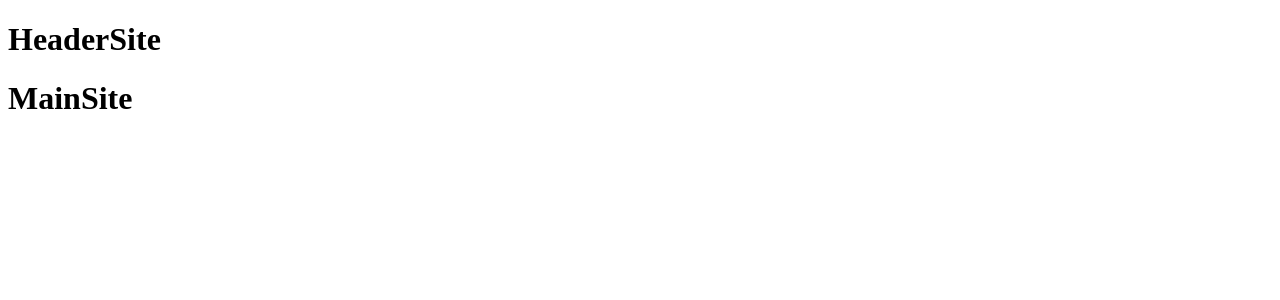
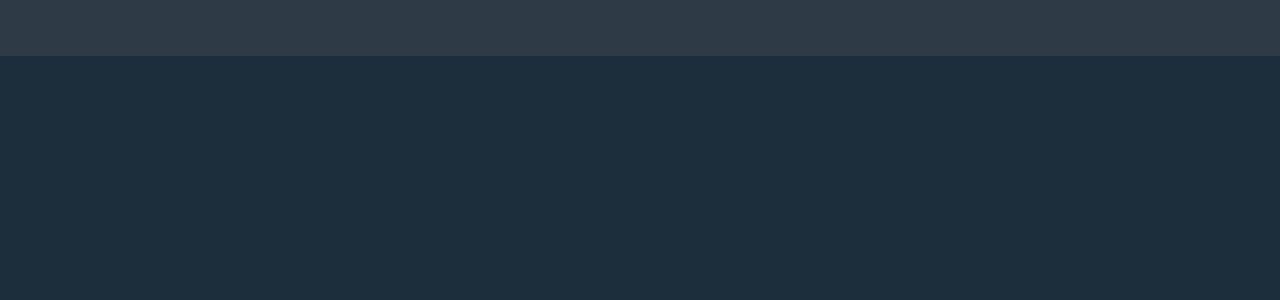
Before and after one commit to AlexBosio95/vue-dischi, a Vue app: page / in a window 1280 px wide. Shown: the top 300 px of the page. Built offline with nearby package versions, Linux system fonts and the light colour scheme.

Commit message:
feat: import axios and bootstrap

```diff
--- a/package.json
+++ b/package.json
@@ -8,7 +8,8 @@
     "lint": "vue-cli-service lint"
   },
   "dependencies": {
-    "boostrap": "^2.0.0",
+    "axios": "^0.27.2",
+    "bootstrap": "^5.1.3",
     "core-js": "^3.8.3",
     "vue": "^2.6.14"
   },
--- a/src/App.vue
+++ b/src/App.vue
@@ -19,5 +19,6 @@ export default {
 </script>
 
 <style lang="scss">
+@import '~bootstrap/scss/bootstrap.scss'
 
 </style>
--- a/src/components/HeaderSite.vue
+++ b/src/components/HeaderSite.vue
@@ -1,7 +1,11 @@
 <template>
-  <div>
-    <h1>HeaderSite</h1>
-  </div>
+  <header>
+    <div class="row">
+      <div class="col-12">
+        <img src="" alt="">
+      </div>
+    </div>
+  </header>
 </template>
 
 <script>
@@ -10,6 +14,13 @@ export default {
 }
 </script>
 
-<style>
+<style lang="scss" scoped>
+
+@import "../styles/variabiles.scss";
+
+  header{
+    background-color: $colorHeader;
+    height: 7vh;
+  }
 
 </style>
--- a/src/components/MainSite.vue
+++ b/src/components/MainSite.vue
@@ -1,15 +1,33 @@
 <template>
-  <div>
-      <h1>MainSite</h1>
-  </div>
+  <main>
+    <div class="row">
+      <div class="col-3"></div>
+    </div>
+
+  </main>
 </template>
 
 <script>
+import axios from 'axios';
+
 export default {
+  data: function(){
+    return{
+
+    }
+  }
 
 }
 </script>
 
-<style>
+<style lang="scss" scoped>
+
+@import "../styles/variabiles.scss";
+
+
+main{
+  height: 93vh;
+  background-color: $colorBg;
+}
 
 </style>
--- a/src/style/variabiles.scss
+++ b/src/styles/variabiles.scss
@@ -1,5 +1,5 @@
 // Colors
 
 $colorHeader: #2e3a46;
-$colorBg: #2e3a46;
+$colorBg: #1e2d3b;
 $colorText: #ffffff;
```
Also changed, not shown: 1 other file (tests, documents, lock files or other folders).
